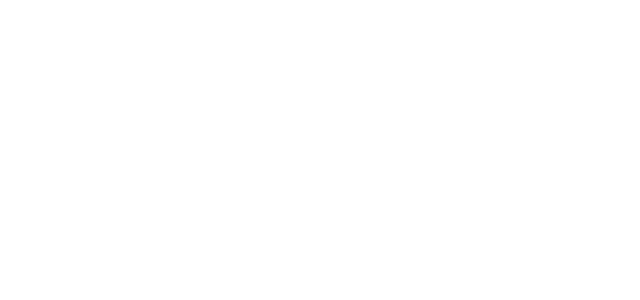
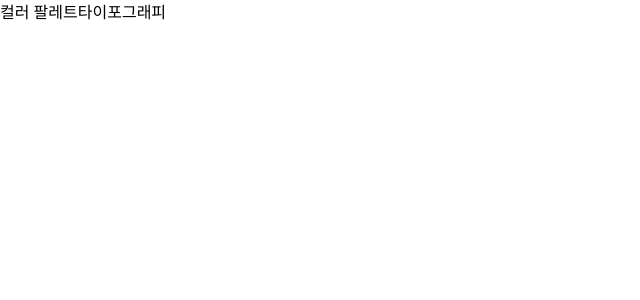
Before and after one commit to TAEINJEONG/rolling, a React (Vite) app: page / in a window 1280 px wide. Shown: the top 300 px of the page, without its empty margins (0-640 px from the left). Built offline with nearby package versions, Linux system fonts and the light colour scheme.

Commit message:
chore: tailwind 스타일&react-router 설정

```diff
--- a/src/App.jsx
+++ b/src/App.jsx
@@ -1,12 +1,17 @@
 import React from 'react';
 import { BrowserRouter, Routes, Route } from 'react-router-dom';
 import Layout from './pages/Layout';
+import Colors from './pages/Colors';
+import Typography from './pages/Typography';
+import './index.css';
 
 function App() {
   return (
     <BrowserRouter>
       <Routes>
         <Route path="/" element={<Layout />}>
+          <Route path="colors" element={<Colors />} />
+          <Route path="typography" element={<Typography />} />
           {/* 라우터 내용 채우기 */}
         </Route>
       </Routes>
--- a/src/index.css
+++ b/src/index.css
@@ -1 +1,140 @@
 @import 'tailwindcss';
+
+@theme {
+  /* 보라색 */
+  --color-purple-100: oklch(96.57% 0.021561706019579917 309.56363981152464);
+  --color-purple-200: oklch(91.23% 0.0548567911964005 307.7948540248923);
+  --color-purple-300: oklch(83.97% 0.1024722697048965 307.0935806099342);
+  --color-purple-400: oklch(75.6% 0.1547 305.84);
+  --color-purple-500: oklch(63.81% 0.2389 303.14);
+  --color-purple-600: oklch(58.33% 0.2712 300.1);
+  --color-purple-700: oklch(53.05% 0.2698 298.32);
+  --color-purple-800: oklch(46.69% 0.2498 296.13);
+  --color-purple-900: oklch(39.31% 0.2126 295.96);
+
+  /* 베이지 */
+  --color-beige-100: oklch(96.03% 0.0377 81.52);
+  --color-beige-200: oklch(92.41% 0.0751 82.4);
+  --color-beige-300: oklch(86.13% 0.1062 69.25);
+  --color-beige-400: oklch(81.49% 0.1304 61.35);
+  --color-beige-500: oklch(74.6% 0.1718 51.74);
+
+  /* 파랑 */
+  --color-blue-100: oklch(95.91% 0.02416295760414825 230.4255433176412);
+  --color-blue-200: oklch(89.24% 0.0642 231.46);
+  --color-blue-300: oklch(82.61% 0.1047 232.82);
+  --color-blue-400: oklch(74.69% 0.1489 237.52);
+  --color-blue-500: oklch(68.85% 0.1738 245.15);
+
+  /* 초록 */
+  --color-green-100: oklch(96.31% 0.0475 137.59);
+  --color-green-200: oklch(93.1% 0.0767 137.61);
+  --color-green-300: oklch(84.34% 0.1461 137.94);
+  --color-green-400: oklch(76.04% 0.2118 138.81);
+  --color-green-500: oklch(63.36% 0.2066 140.61);
+
+  /* 회색 */
+  --color-gray-100: oklch(97.31% 0 0);
+  --color-gray-200: oklch(94.91% 0 0);
+  --color-gray-300: oklch(84.52% 0 0);
+  --color-gray-400: oklch(68.3% 0 0);
+  --color-gray-500: oklch(44.95% 0 0);
+  --color-gray-600: oklch(40.91% 0 0);
+  --color-gray-700: oklch(34.85% 0 0);
+  --color-gray-800: oklch(28.91% 0 0);
+  --color-gray-900: oklch(20.9% 0 0);
+
+  /* 기타 색상 */
+  --color-white: oklch(100% 0 0);
+  --color-balck: oklch(0% 0 0);
+  --color-error: oklch(59.42% 0.199 25.67);
+  --color-surface: oklch(97.96% 0.0095 273.36);
+
+  /* 폰트 설정 */
+
+  --font-pre: pretendard;
+
+  /* text-28-bold */
+  --text-28-bold: 28px;
+  --text-28-bold--line-height: 42px;
+  --text-28-bold--font-weight: 700;
+  --text-28-bold--letter-spacing: -2.8px;
+
+  /* text-24-bold */
+  --text-24-bold: 24px;
+  --text-24-bold--line-height: 36px;
+  --text-24-bold--font-weight: 700;
+  --text-24-bold--letter-spacing: -2.4px;
+
+  /* text-24-regular */
+  --text-24-regular: 24px;
+  --text-24-regular--line-height: 36px;
+  --text-24-regular--font-weight: 400;
+  --text-24-regular--letter-spacing: -2.4px;
+
+  /* text-20-bold */
+  --text-20-bold: 20px;
+  --text-20-bold--line-height: 30px;
+  --text-20-bold--font-weight: 700;
+  --text-20-bold--letter-spacing: -2px;
+
+  /* text-20-regular */
+  --text-20-regular: 20px;
+  --text-20-regular--line-height: 30px;
+  --text-20-regular--font-weight: 400;
+  --text-20-regular--letter-spacing: -2px;
+
+  /* text-18-bold */
+  --text-18-bold: 18px;
+  --text-18-bold--line-height: 28px;
+  --text-18-bold--font-weight: 700;
+  --text-18-bold--letter-spacing: -1.8px;
+
+  /* text-18-regular */
+  --text-18-regular: 18px;
+  --text-18-regular--line-height: 28px;
+  --text-18-regular--font-weight: 400;
+  --text-18-regular--letter-spacing: -1.8px;
+
+  /* text-16-bold */
+  --text-16-bold: 16px;
+  --text-16-bold--line-height: 26px;
+  --text-16-bold--font-weight: 700;
+  --text-16-bold--letter-spacing: -1.6px;
+
+  /* text-16-regular */
+  --text-16-regular: 16px;
+  --text-16-regular--line-height: 26px;
+  --text-16-regular--font-weight: 400;
+  --text-16-regular--letter-spacing: -1.6px;
+
+  /* text-15-bold */
+  --text-15-bold: 15px;
+  --text-15-bold--line-height: 22px;
+  --text-15-bold--font-weight: 700;
+  --text-15-bold--letter-spacing: -1.5px;
+
+  /* text-15-regular */
+  --text-15-regular: 15px;
+  --text-15-regular--line-height: 22px;
+  --text-15-regular--font-weight: 400;
+  --text-15-regular--letter-spacing: -1.5px;
+
+  /* text-14-bold */
+  --text-14-bold: 14px;
+  --text-14-bold--line-height: 20px;
+  --text-14-bold--font-weight: 700;
+  --text-14-bold--letter-spacing: -0.7px;
+
+  /* text-14-regular */
+  --text-14-regular: 14px;
+  --text-14-regular--line-height: 20px;
+  --text-14-regular--font-weight: 400;
+  --text-14-regular--letter-spacing: -0.7px;
+
+  /* text-12-regular */
+  --text-12-regular: 12px;
+  --text-12-regular--line-height: 18px;
+  --text-12-regular--font-weight: 400;
+  --text-12-regular--letter-spacing: -0.6px;
+}
--- /dev/null
+++ b/src/pages/Colors.tsx
@@ -0,0 +1,66 @@
+import React from 'react';
+
+const repeatMaxCount = 9;
+const repeathalfCount = 5;
+const longItems = Array.from({ length: repeatMaxCount }, (_, index) => index + 1);
+const shortItems = Array.from({ length: repeathalfCount }, (_, index) => index + 1);
+
+const colorCategories = [
+  { name: 'purple', items: longItems },
+  { name: 'beige', items: shortItems },
+  { name: 'blue', items: shortItems },
+  { name: 'green', items: shortItems },
+  { name: 'gray', items: longItems },
+];
+
+const ColorBox = ({ color, item }) => {
+  const boxClass = `bg-${color}-${item * 100} w-[180px] h-[80px] border`;
+  const textClass = `text-center font-semibold`;
+
+  return (
+    <div className="flex flex-col items-center m-2">
+      <p className={textClass}>{`bg-${color}-${item}00`}</p>
+      <div className={boxClass} />
+    </div>
+  );
+};
+
+const ColorCategory = ({ name, items }) => (
+  <div className="flex flex-wrap gap-4">
+    {items.map((item) => (
+      <ColorBox key={item} color={name} item={item} />
+    ))}
+  </div>
+);
+
+const Colors = () => {
+  return (
+    <div className="flex flex-wrap gap-6 p-4">
+      {colorCategories.map(({ name, items }) => (
+        <ColorCategory key={name} name={name} items={items} />
+      ))}
+
+      <div className="flex flex-col items-center m-2">
+        <p>bg-white</p>
+        <div className="bg-white border w-[180px] h-[80px]"></div>
+      </div>
+
+      <div className="flex flex-col items-center m-2">
+        <p>bg-black</p>
+        <div className="bg-black w-[180px] h-[80px]"></div>
+      </div>
+
+      <div className="flex flex-col items-center m-2">
+        <p>bg-error</p>
+        <div className="bg-red-500 w-[180px] h-[80px]"></div>
+      </div>
+
+      <div className="flex flex-col items-center m-2">
+        <p>bg-surface</p>
+        <div className="bg-gray-200 w-[180px] h-[80px]"></div>
+      </div>
+    </div>
+  );
+};
+
+export default Colors;
--- a/src/pages/Layout.tsx
+++ b/src/pages/Layout.tsx
@@ -5,7 +5,10 @@
   return (
     <div>
       <header>
-        <nav>{/* 헤더 안에 들어갈 내용 작성 */}</nav>
+        <nav>
+          <Link to="/colors">컬러 팔레트</Link>
+          <Link to="/typography">타이포그래피</Link>
+        </nav>
       </header>
       <main>
         <Outlet />
--- /dev/null
+++ b/src/pages/Typography.tsx
@@ -0,0 +1,26 @@
+import React from 'react';
+
+const Typography = () => {
+  return (
+    <div>
+      <div>
+        <p className="text-28-bold m-2">text-28-bold</p>
+        <p className="text-24-bold m-2">text-24-bold</p>
+        <p className="text-24-regular m-2">text-24-bold</p>
+        <p className="text-20-bold m-2">text-20-bold</p>
+        <p className="text-20-regular m-2">text-20-regular</p>
+        <p className="text-18-bold m-2">text-18-bold</p>
+        <p className="text-18-regular m-2">text-18-regular</p>
+        <p className="text-16-bold m-2">text-16-bold</p>
+        <p className="text-16-regular m-2">text-16-regular</p>
+        <p className="text-15-bold m-2">text-15-bold</p>
+        <p className="text-15-regular m-2">text-15-regular</p>
+        <p className="text-14-bold m-2">text-14-bold</p>
+        <p className="text-14-regular m-2">text-14-regular</p>
+        <p className="text-12-regular m-2">text-12-regular</p>
+      </div>
+    </div>
+  );
+};
+
+export default Typography;
```
